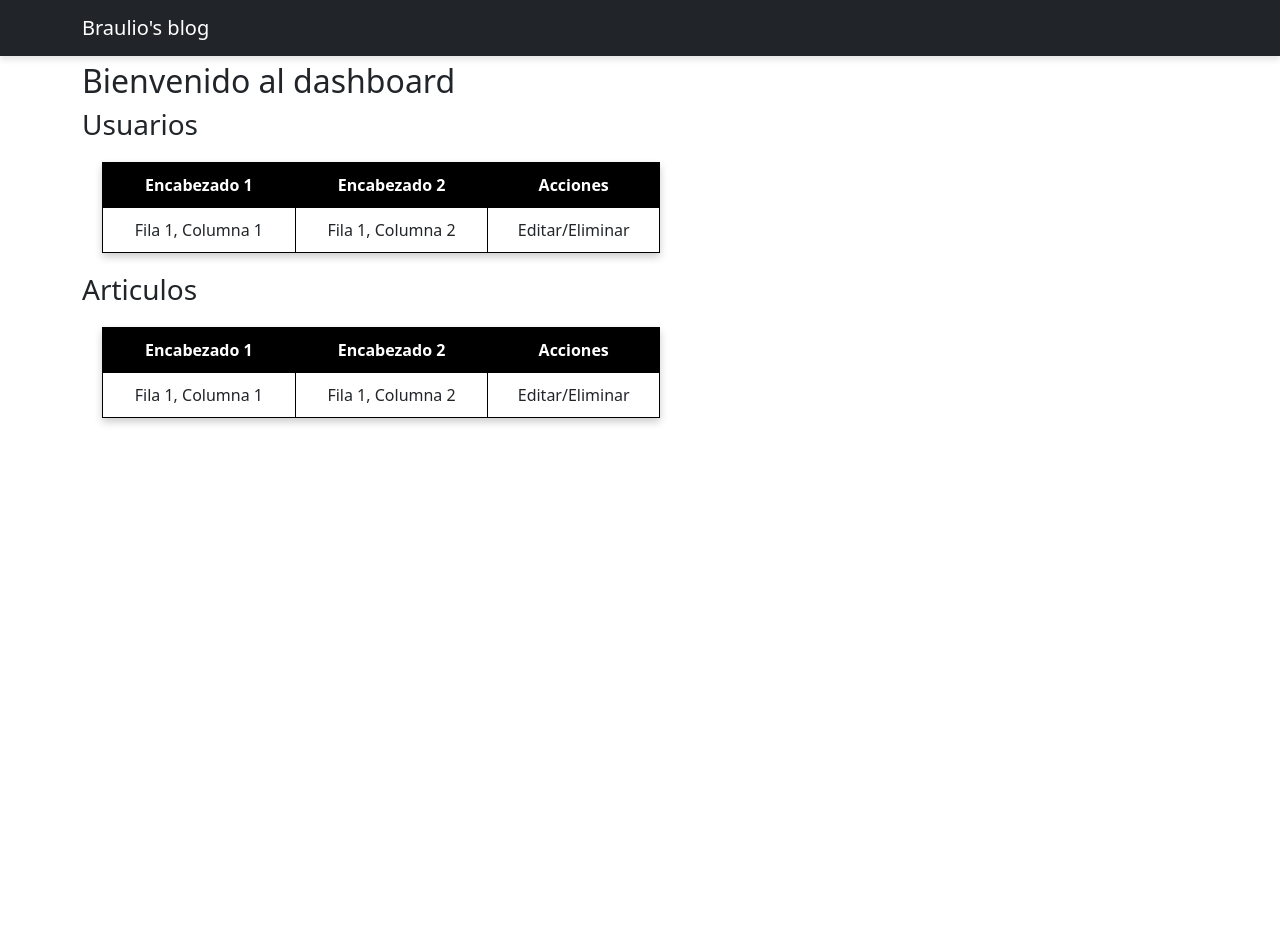
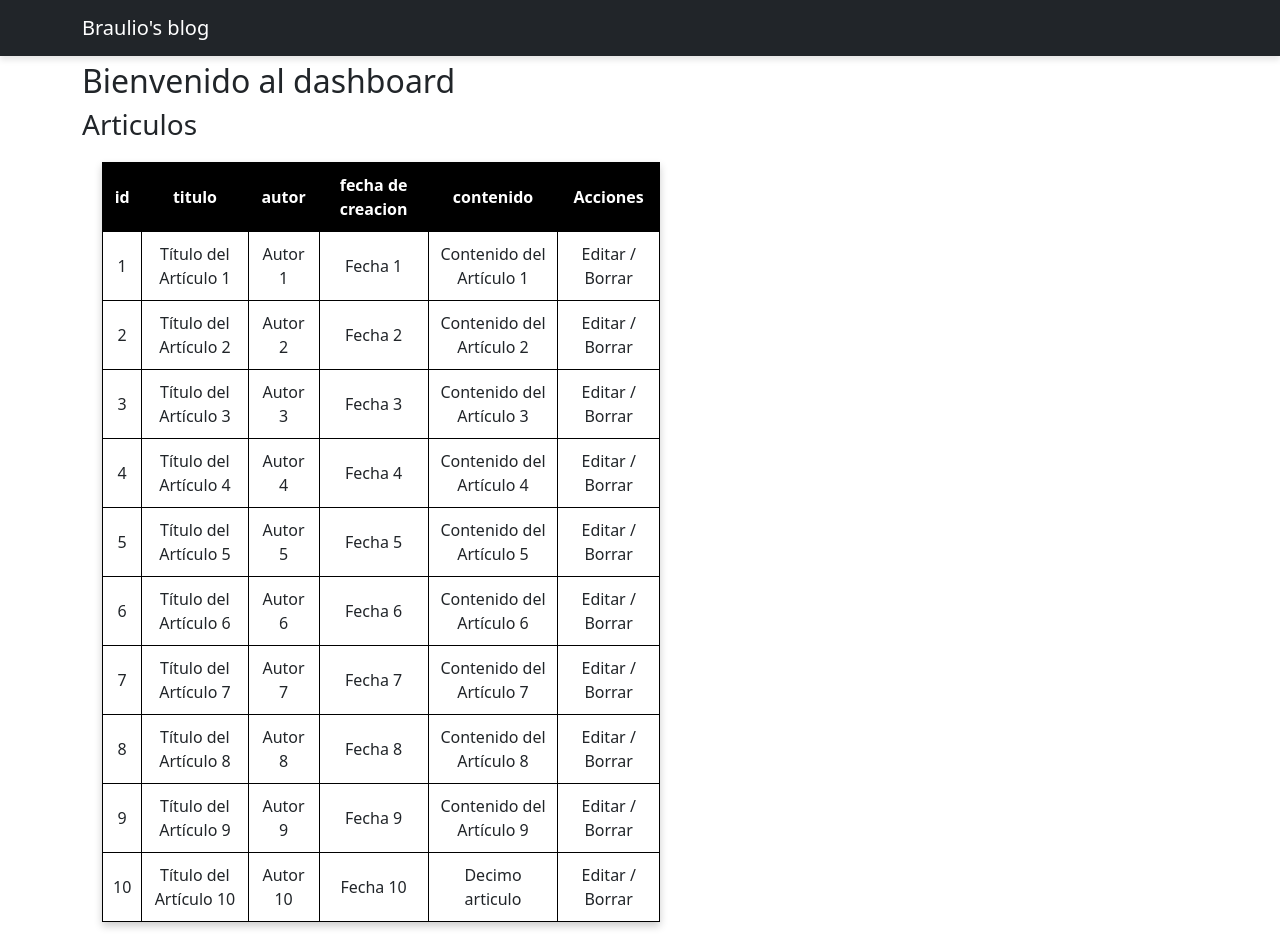
Before and after one commit to Braulio95/blogfrontend, a Vue app: page /dashboard in a window 1280 px wide. Before the commit the page ends 800 px from the top, so only its background shows below. Built offline with nearby package versions, Linux system fonts and the light colour scheme.

Commit message:
table component structure done

```diff
--- a/src/components/Table.vue
+++ b/src/components/Table.vue
@@ -4,16 +4,14 @@
         <table>
             <thead>
                 <tr>
-                    <th>Encabezado 1</th>
-                    <th>Encabezado 2</th>
+                    <th v-for="header in headers">{{header}}</th>
                     <th>Acciones</th>
                 </tr>
             </thead>
             <tbody>
-                <tr>
-                    <td>Fila 1, Columna 1</td>
-                    <td>Fila 1, Columna 2</td>
-                    <td>Editar/Eliminar</td>
+                <tr v-for="item in rows">
+                    <td v-for="value in Object.values(item)">{{ value }}</td>
+                    <td>Editar / Borrar</td>
                 </tr>
             </tbody>
         </table>
@@ -21,7 +19,8 @@
 </template>
 
 <script lang="ts">
-import { defineComponent } from "vue";
+import { defineComponent, PropType } from "vue";
+import { Article } from "@/services/api";
 
 export default defineComponent({
     name: "Table",
@@ -29,6 +28,14 @@ export default defineComponent({
     tableTitle:{
       type: String,
       required: true,
+    },
+    headers:{
+        type: Array as PropType<string[]>,
+        required:true
+    },
+    rows:{
+        type: Array as PropType<Article[]>,
+        required:true
     },
   },
   });
--- a/src/modules/Dashboard.vue
+++ b/src/modules/Dashboard.vue
@@ -2,8 +2,7 @@
     <div class="dashboard-container">
         <div class="container">
             <h2>Bienvenido al dashboard</h2>
-            <Table table-title="Usuarios"></Table>
-            <Table table-title="Articulos"></Table>
+            <Table table-title="Articulos" :headers="headers" :rows="articles"></Table>
         </div>
     </div>
 </template>
@@ -11,14 +10,32 @@
 <script lang="ts">
 import { defineComponent } from "vue";
 import Table from "../components/Table.vue"
+import { fetchArticles, Article } from '../services/api';
 
 export default defineComponent({
     name: "Dashboard",
     components:{
         Table
+    },
+    data(){
+    return{
+        articles: [] as Article[],
+        headers: ['id','titulo','autor','fecha de creacion','contenido' ]
     }
-
-  });
+  },
+  created() {
+    this.fetchArticles();
+  },
+  methods: {
+    async fetchArticles() {
+      try {
+        this.articles = await fetchArticles();
+      } catch (error) {
+        console.error('Error al obtener los artículos:', error);
+      }
+    }
+  }
+});
 
 </script>
 
```
